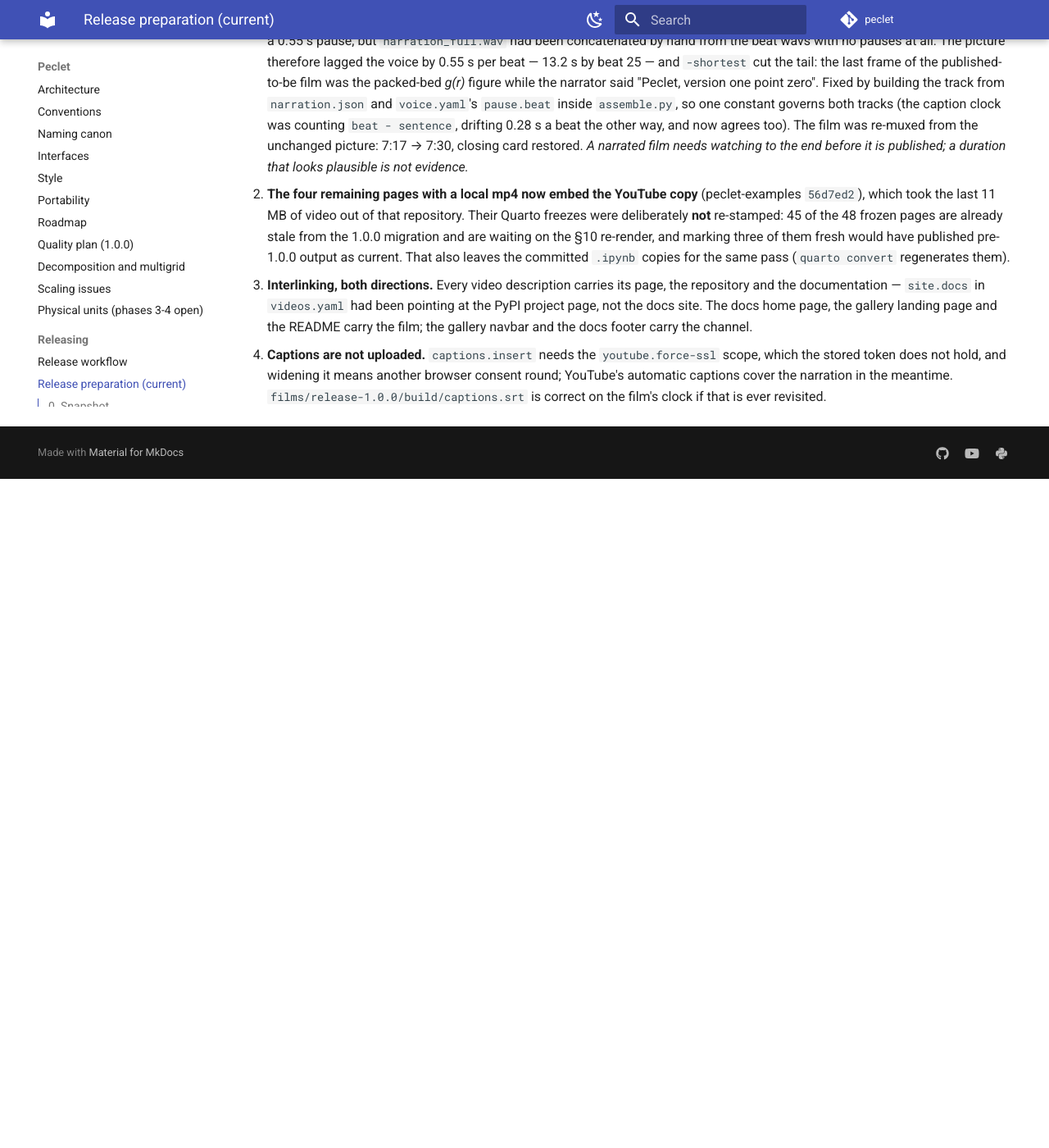
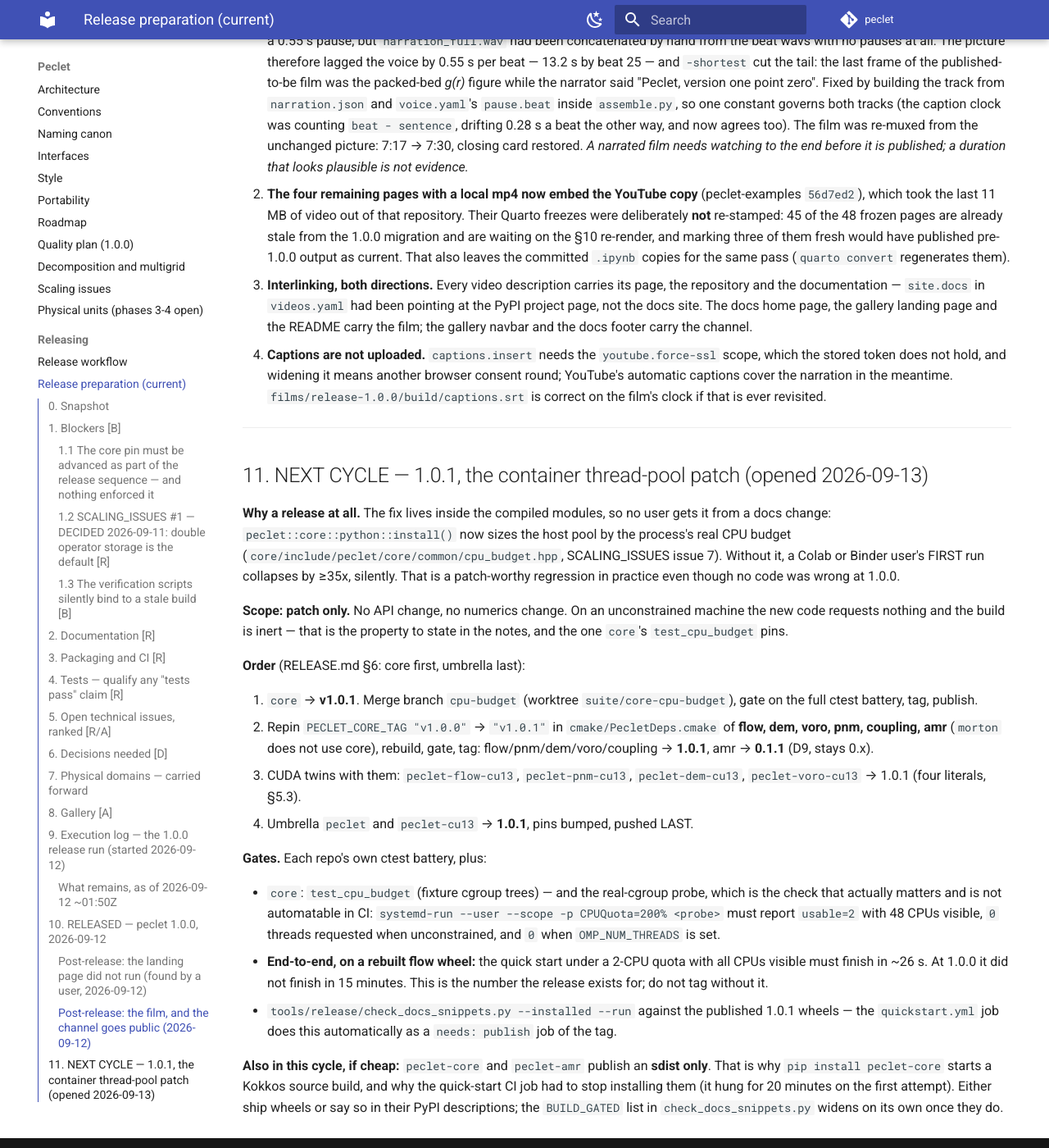
Before and after one commit to computational-chemical-engineering/peclet, an MkDocs documentation site: the page built from docs/RELEASE_PREP.md, in a window 1280 px wide and 1400 px high, scrolled down 14641 px. Shown: the whole window at 82% size. Built offline with MkDocs 1.6.1 and Material for MkDocs 9.7.7, drawn with Linux system fonts in a browser that asks for light colours; comment, search, counter and statistics services are not loaded; before the commit the page ends 15225 px from its top, so only the background shows below that.

Commit message:
RELEASE_PREP §11: the 1.0.1 patch cycle — scope, order, and the one gate that matters
The container thread-pool fix ships inside the compiled modules, so it reaches nobody without a
release: core v1.0.1 first, then the five consumers repinned to it (amr 0.1.1 on its 0.x line),
the four CUDA twins, the umbrella last.

The gate the release exists for is end-to-end, not a unit test: the quick start under a 2-CPU quota
with every CPU visible must finish in ~26 s, where 1.0.0 did not finish in 15 minutes. Recorded
with the real-cgroup probe results and the sdist-only note for peclet-core / peclet-amr.

Co-Authored-By: Claude Opus 5 <noreply@anthropic.com>
Claude-Session: https://claude.ai/code/session_01RCL1exdhATKQsV7iSPeZUN

```diff
--- a/docs/RELEASE_PREP.md
+++ b/docs/RELEASE_PREP.md
@@ -626,3 +626,47 @@ RELEASE.md §10.1; what this run learned:
    stored token does not hold, and widening it means another browser consent round; YouTube's
    automatic captions cover the narration in the meantime. `films/release-1.0.0/build/captions.srt`
    is correct on the film's clock if that is ever revisited.
+
+
+---
+
+## 11. NEXT CYCLE — 1.0.1, the container thread-pool patch (opened 2026-09-13)
+
+**Why a release at all.** The fix lives inside the compiled modules, so no user gets it from a docs
+change: `peclet::core::python::install()` now sizes the host pool by the process's real CPU budget
+(`core/include/peclet/core/common/cpu_budget.hpp`, SCALING_ISSUES issue 7). Without it, a Colab or
+Binder user's FIRST run collapses by ≥35x, silently. That is a patch-worthy regression in practice
+even though no code was wrong at 1.0.0.
+
+**Scope: patch only.** No API change, no numerics change. On an unconstrained machine the new code
+requests nothing and the build is inert — that is the property to state in the notes, and the one
+`core`'s `test_cpu_budget` pins.
+
+**Order** (RELEASE.md §6: core first, umbrella last):
+
+1. `core` → **v1.0.1**. Merge branch `cpu-budget` (worktree `suite/core-cpu-budget`), gate on the
+   full ctest battery, tag, publish.
+2. Repin `PECLET_CORE_TAG "v1.0.0"` → `"v1.0.1"` in `cmake/PecletDeps.cmake` of **flow, dem, voro,
+   pnm, coupling, amr** (`morton` does not use core), rebuild, gate, tag:
+   flow/pnm/dem/voro/coupling → **1.0.1**, amr → **0.1.1** (D9, stays 0.x).
+3. CUDA twins with them: `peclet-flow-cu13`, `peclet-pnm-cu13`, `peclet-dem-cu13`,
+   `peclet-voro-cu13` → 1.0.1 (four literals, §5.3).
+4. Umbrella `peclet` and `peclet-cu13` → **1.0.1**, pins bumped, pushed LAST.
+
+**Gates.** Each repo's own ctest battery, plus:
+
+- `core`: `test_cpu_budget` (fixture cgroup trees) — and the real-cgroup probe, which is the check
+  that actually matters and is not automatable in CI:
+  `systemd-run --user --scope -p CPUQuota=200% <probe>` must report `usable=2` with 48 CPUs visible,
+  `0` threads requested when unconstrained, and `0` when `OMP_NUM_THREADS` is set.
+- **End-to-end, on a rebuilt flow wheel:** the quick start under a 2-CPU quota with all CPUs visible
+  must finish in ~26 s. At 1.0.0 it did not finish in 15 minutes. This is the number the release
+  exists for; do not tag without it.
+- `tools/release/check_docs_snippets.py --installed --run` against the published 1.0.1 wheels — the
+  `quickstart.yml` job does this automatically as a `needs: publish` job of the tag.
+
+**Also in this cycle, if cheap:** `peclet-core` and `peclet-amr` publish an **sdist only**. That is
+why `pip install peclet-core` starts a Kokkos source build, and why the quick-start CI job had to
+stop installing them (it hung for 20 minutes on the first attempt). Either ship wheels or say so in
+their PyPI descriptions; the `BUILD_GATED` list in `check_docs_snippets.py` widens on its own once
+they do.
```
